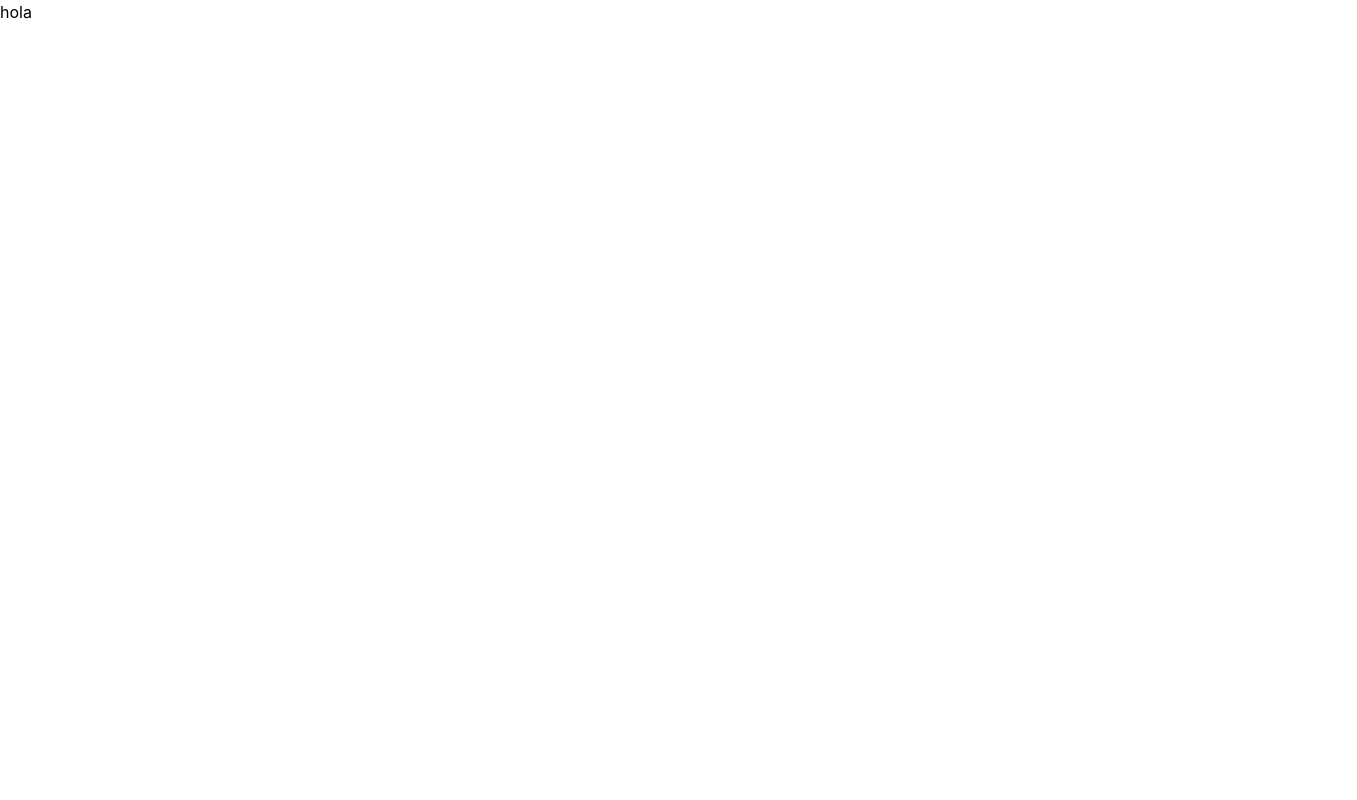
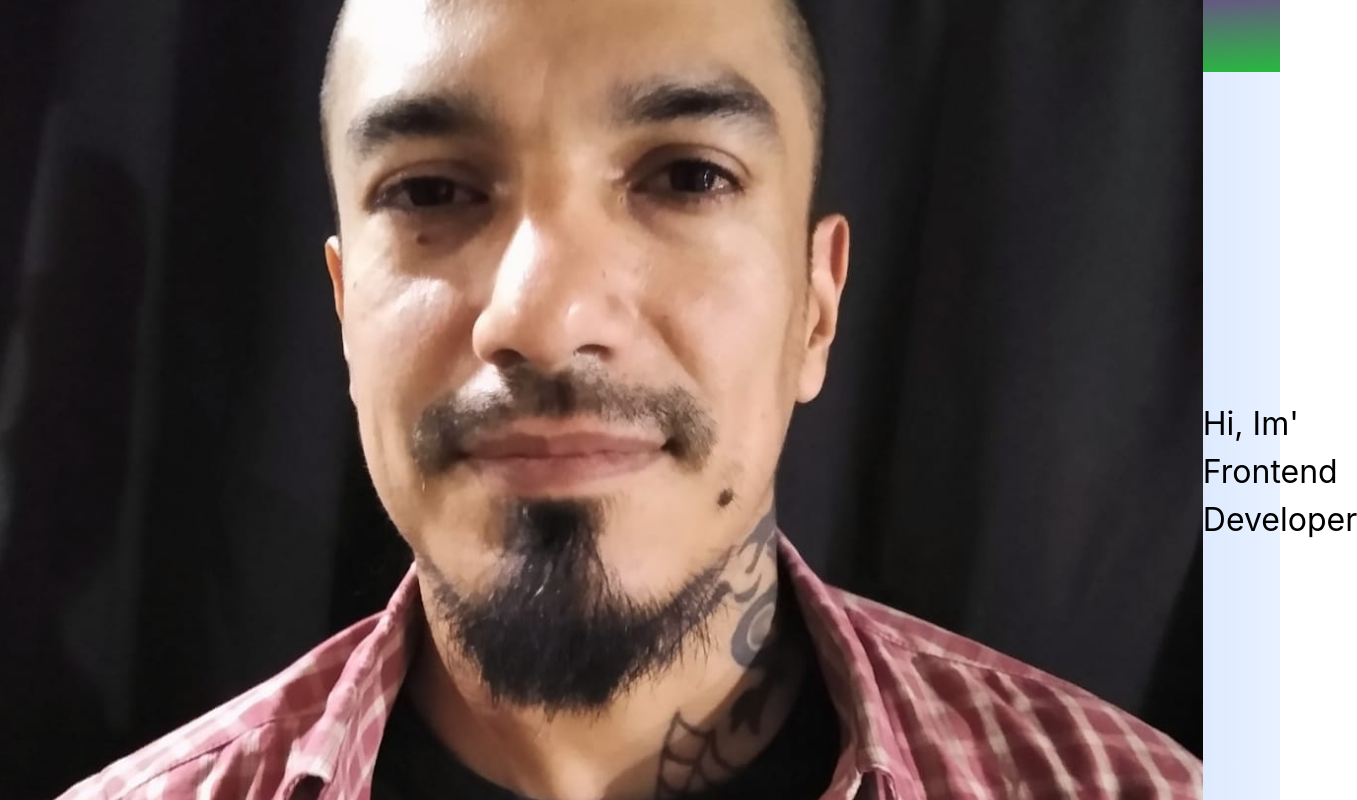
Before and after one commit to MatiasCoronel1312/my-first-portfolio, a React (Vite) app: page / in a window 1280 px wide. Shown: the top 800 px of the page, 1357 px wide, since content can reach past the window. Built offline with nearby package versions, Linux system fonts and the light colour scheme.

Commit message:
update home

```diff
--- a/src/App.jsx
+++ b/src/App.jsx
@@ -1,13 +1,17 @@
+import Footer from "./components/Footer"
+import Portfolio from "./components/Portfolio"
 import Navbar from "./components/navbar"
 
 function App() {
 
 
   return (
-    <>
+    <div className="flex justify-around flex-col">
     <Navbar/>
+    <Portfolio/>
+    <Footer/>
 
-    </>
+    </div>
   )
 }
 
--- /dev/null
+++ b/src/components/Footer.jsx
@@ -0,0 +1,12 @@
+import React from 'react'
+
+const Footer = () => {
+  return (
+<div className='bottom-0 w-full  bg-slate-500'>
+        <div className='lg:w-[80%] m-auto text-3xl font-bold'>
+            Footer
+        </div>
+    </div>  )
+}
+
+export default Footer
--- a/src/components/Navbar.jsx
+++ b/src/components/Navbar.jsx
@@ -2,9 +2,13 @@ import React from 'react';
 
 const Navbar = () => {
   return (
-    <header className='w-full h-24 bg-slate-500'>
-        <div className='lg:w-[80%] m-auto text-3xl font-bold'>
-            hola
+    <header className='navbar top-0 w-full h-24 sticky z-10'>
+        <div className='lg:w-[80%] h-full m-auto text-3xl '>
+            <ul className='flex justify-end h-full items-center'>
+              <li className='px-5 py-1 text-black mx-5 font-semibold hover:font-bold border-4 border-transparent hover:border-black rounded-full transform transition-all duration-500 hover:cursor-pointer hover:text-black '>Info</li>
+              <li className='px-5 py-1 text-black mx-5 font-semibold hover:font-bold border-4 border-transparent hover:border-black rounded-full transform transition-all duration-500 hover:cursor-pointer hover:text-black '>Proyect</li>
+              <li className='px-5 py-1 text-black mx-5 font-semibold hover:font-bold border-4 border-transparent hover:border-black rounded-full transform transition-all duration-500 hover:cursor-pointer hover:text-black '>Contact</li>
+            </ul>
         </div>
     </header>
   )
--- /dev/null
+++ b/src/components/Portfolio.jsx
@@ -0,0 +1,73 @@
+import React, { useEffect, useState } from 'react'
+import MatiasCoronel from '../assets/MatiasCoronel.jpeg'
+
+const Portfolio = () => {
+    const [currentPage, setCurrentPage] = useState(0);
+
+    useEffect(() => {
+        const handleScroll = (event) => {
+            if (event.deltaY > 0 ) {
+                setCurrentPage(630);
+                scrollPage()
+              } else if (event.deltaY < 0 ) {
+                setCurrentPage(-630);
+                scrollPage()
+              }else{
+                setCurrentPage(0);
+                scrollPage()
+              }
+        };
+
+
+        window.addEventListener('wheel', handleScroll);
+
+        return () => {
+          window.removeEventListener('wheel', handleScroll);
+        };
+      }, [currentPage]);
+
+      const scrollPage = () => {
+        let page = 0;
+        if(currentPage>0 && page==0){
+            page+630;
+        }
+        if (currentPage>0 && page>520) {
+            page+630;
+        }
+        if(currentPage<0 && page<631){
+            page=0;
+        }
+        if(currentPage<0&&page>631){
+            page+currentPage;
+        }
+        window.scroll({
+            top:`${page}`,
+             behavior:'smooth'
+          })
+          console.log(currentPage, page);
+      }
+
+  return (
+ <div className="flex ">
+    <div className='w-screen'>
+        <div className={`page `}>
+            <img className='w-[20%] rounded-2xl top-2 sticky z-20 border-4 border-teal-400' src={MatiasCoronel} alt="foto" />
+            <h1 className="text-red-500 font-bold text-3xl p-5">Hi, Im'  Frontend Developer</h1>
+      </div>
+
+      <div className={`page   `}>
+        <h1 className="text-red-500 text-3xl">Página 2</h1>
+      </div>
+
+      <div className={`page `}>
+        <h1 className="text-red-500 text-3xl">Página 3</h1>
+      </div>
+      <div className={`page `}>
+        <h1 className="text-red-500 text-3xl">Página 4</h1>
+      </div>
+    </div>
+
+    </div>  )
+}
+
+export default Portfolio
--- a/src/index.css
+++ b/src/index.css
@@ -5,19 +5,25 @@
 :root {
   font-family: Inter, system-ui, Avenir, Helvetica, Arial, sans-serif;
   line-height: 1.5;
-  font-weight: 400;
-
-
-  font-synthesis: none;
-  text-rendering: optimizeLegibility;
-  -webkit-font-smoothing: antialiased;
-  -moz-osx-font-smoothing: grayscale;
 }
 
 
 
 body {
   margin: 0;
-  min-width: 320px;
-  min-height: 100vh;
+  padding: 0;
+  overflow-y: hidden;
 }
+.page {
+  height: 100vh;
+  width: full;
+  display: flex;
+  align-items: center;
+  justify-content: center;
+  font-size: 2em;
+  background: linear-gradient(to right,rgb(59 130 246), rgb(232, 241, 255) ) ;
+}
+.navbar{
+  background: linear-gradient(to right bottom,#9c03bb, #28b840 ) ;
+
+}
```
Also changed, not shown: src/components/Home.jsx (added, +9 -0 lines), src/assets/MatiasCoronel.jpeg (added), src/components/Contact.jsx (added).
